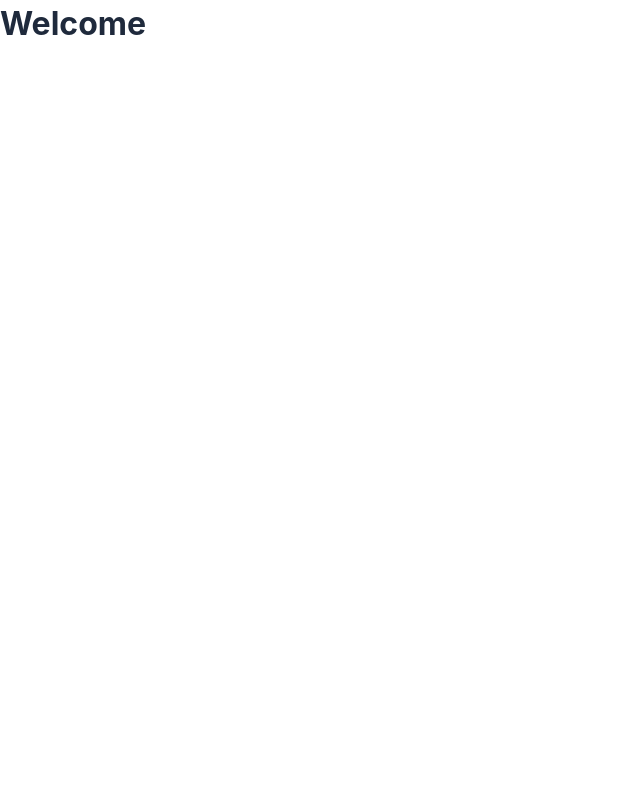
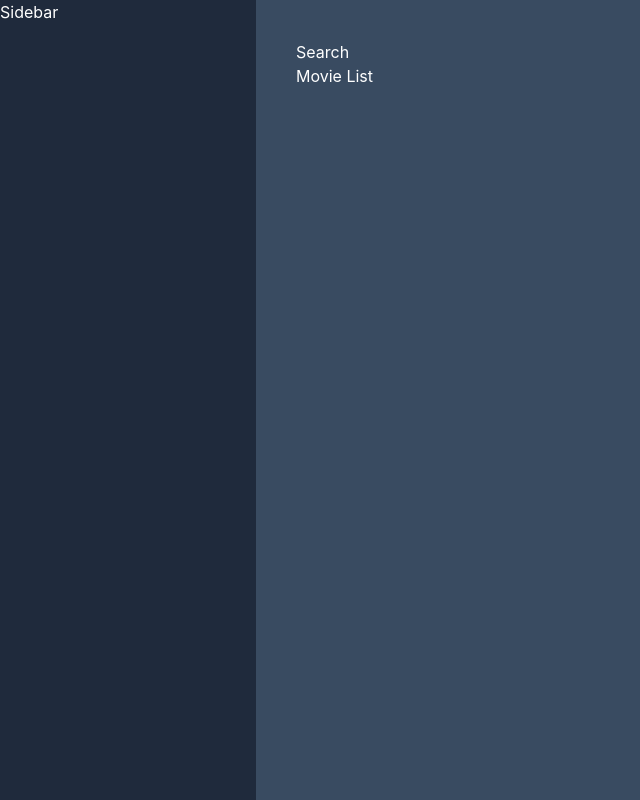
Before and after one commit to dreamer01/binge-movie, a React (Vite) app: page / in a window 1280 px wide. Shown: the whole page, without its empty margins (0-640 px from the left). Built offline with nearby package versions, Linux system fonts and the light colour scheme.

Commit message:
Adding Discover page with desktop layout

```diff
--- a/src/App.jsx
+++ b/src/App.jsx
@@ -1,5 +1,7 @@
+import Discover from './pages/Discover';
+
 function App() {
-  return <h1>Welcome</h1>;
+  return <Discover />;
 }
 
 export default App;
--- a/src/index.css
+++ b/src/index.css
@@ -11,12 +11,13 @@
   -webkit-text-size-adjust: 100%;
 
   --white: #FFFFFF;
+  --text: #FFFFFF;
   --neutral-10: #D4D7DD;
   --neutral-20: #7B828E;
   --neutral-30: #394B61;
   --neutral-40: #273244;
   --neutral-50: #1A2536;
-  --text: #1F2A3C;
+  --black: #1F2A3C;
   --primary: #00E0FF;
 }
 
--- /dev/null
+++ b/src/pages/Discover/discover.module.css
@@ -0,0 +1,24 @@
+.wrapper{
+  display: flex;
+  flex:1;
+  width: 100%;
+  height: 100vh;
+  overflow: hidden;
+}
+
+.sidebar{
+  width: 20%;
+  max-height: 100vh;
+  background-color: var(--black);
+}
+
+.main{
+  flex:1;
+  overflow: scroll;
+  padding: 40px;
+  background-color: var(--neutral-30);
+}
+
+.listView{
+  height: 2000px;
+}
--- /dev/null
+++ b/src/pages/Discover/index.jsx
@@ -0,0 +1,15 @@
+import Styles from './discover.module.css';
+
+function Discover() {
+  return (
+    <div className={Styles.wrapper}>
+      <aside className={Styles.sidebar}>Sidebar</aside>
+      <main className={Styles.main}>
+        <div>Search</div>
+        <div className={Styles.listView}> Movie List</div>
+      </main>
+    </div>
+  );
+}
+
+export default Discover;
```
